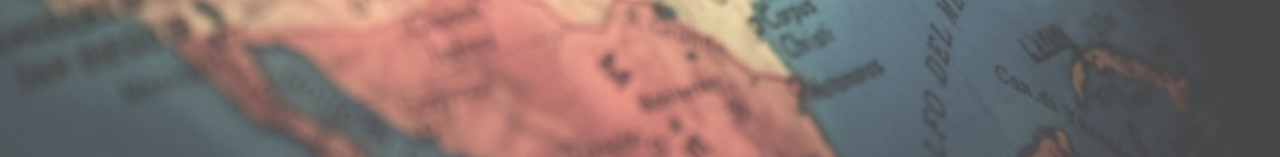
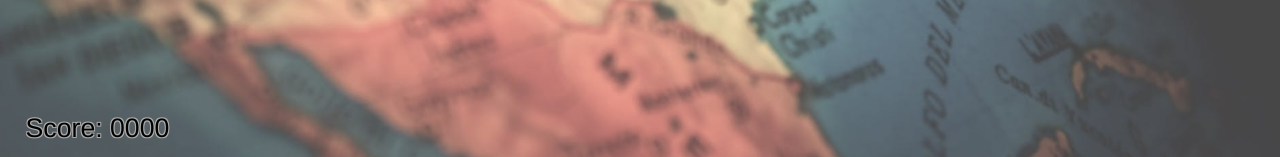
Before and after one commit to sgalban/geoquiz, a website: page quiz.html in a window 1280 px wide. Shown: the part 640-797 px from the top of the page. Drawn offline with Linux system fonts and the light colour scheme.

Commit message:
Added score placeholder

```diff
--- a/public/css/quiz.css
+++ b/public/css/quiz.css
@@ -12,6 +12,14 @@ html, body {
     background-position: center;
     background-size: cover;
     overflow: hidden;
+}
+
+#score {
+    position: absolute;
+    bottom: 2%;
+    left: 2%;
+    font-family: "Helvetica";
+    font-size: 20pt;
 }
 
 #timer {
@@ -76,6 +84,7 @@ html, body {
 .answer:hover {
     background-color: rgba(189, 216, 123, 0.8);
     border-color: rgb(94, 108, 62);
+    cursor: pointer;
 }
 
 .outline {
--- a/quiz.html
+++ b/quiz.html
@@ -37,7 +37,11 @@
                 </td>
             </tr>
         </table>
-    <div>
+    </div>
+
+    <div id="score" class="outline">
+        Score: 0000
+    </div>
 </body>
 
 </html>
```
